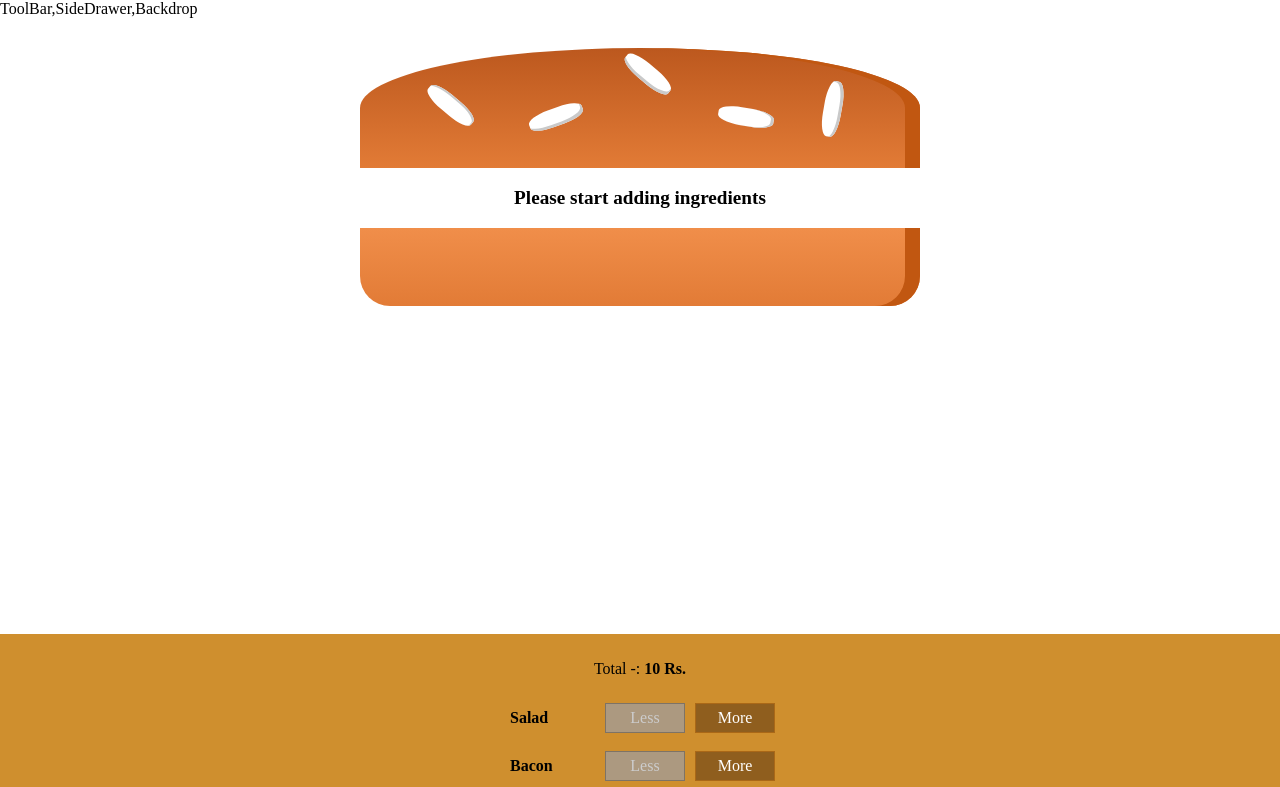
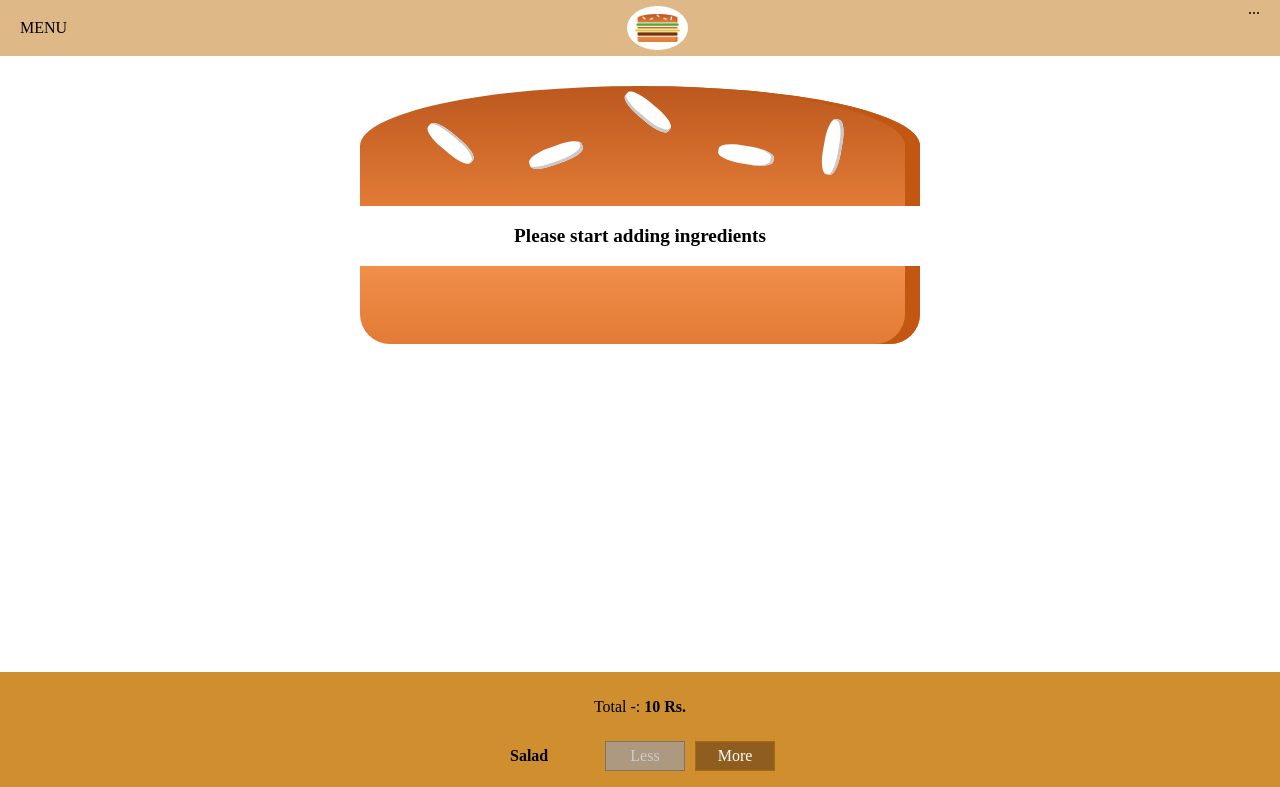
Before and after one commit to aman32767/stack, a React app: page / in a window 1280 px wide. Shown: the top 787 px of the page. Built offline with nearby package versions, Linux system fonts and the light colour scheme.

Commit message:
Navbar and logo

```diff
--- a/src/components/Layout/Layout.css
+++ b/src/components/Layout/Layout.css
@@ -1,3 +1,3 @@
 .Content {
-    margin-top: 16px;
+    margin-top: 72px;
 }
--- a/src/components/Layout/Layout.js
+++ b/src/components/Layout/Layout.js
@@ -1,9 +1,10 @@
 import React from 'react'
 import Aux from '../../hoc/Aux';
 import classes from './Layout.css';
+import Toolbar from '../Navigation/Toolbar/Toolbar'
 const layout = (props) => (
     <Aux>
-        <div>ToolBar,SideDrawer,Backdrop</div>
+        <Toolbar />
         <main className={classes.Content}>
             {props.children}
         </main>
--- /dev/null
+++ b/src/components/Logo/Logo.css
@@ -0,0 +1,12 @@
+.Logo{
+    background-color: white;
+    padding: 8px;
+    height:80%;
+    box-sizing: border-box;
+    border-radius: 100%;
+
+}
+
+.Logo img{
+    height:100%
+}
--- /dev/null
+++ b/src/components/Logo/Logo.js
@@ -0,0 +1,9 @@
+import React from 'react'
+import burgerLogo from '../../assets/images/burger-logo.png'
+import classes from './Logo.css'
+const logo = props => (
+    <div className={classes.Logo}>
+        <img src={burgerLogo} alt="MyBurger" />
+    </div>
+)
+export default logo
--- /dev/null
+++ b/src/components/Navigation/Toolbar/Toolbar.css
@@ -0,0 +1,18 @@
+.Toolbar{
+    height:56px;
+    width:100%;
+    position: fixed;
+    top: 0;
+    left:0;
+    background-color: burlywood;
+    display:flex;
+    justify-content: space-between;
+    align-items: center;
+    padding: 0 20px;
+    box-sizing: border-box;
+    z-index: 90;
+}
+.Toolbar nav{
+    height: 100%;
+
+}
--- /dev/null
+++ b/src/components/Navigation/Toolbar/Toolbar.js
@@ -0,0 +1,15 @@
+import React from 'react';
+import classes from './Toolbar.css'
+import Logo from '../../Logo/Logo'
+
+const toolbar = props => (
+    <header className={classes.Toolbar}>
+        <div>MENU</div>
+        <Logo />
+        <nav>
+            ...
+        </nav>
+    </header>
+)
+
+export default toolbar
```
Also changed, not shown: src/components/Navigation/NavigationItems/NavigationItems.js (added, +7 -0 lines), src/assets/images/burger-logo.png (added).
